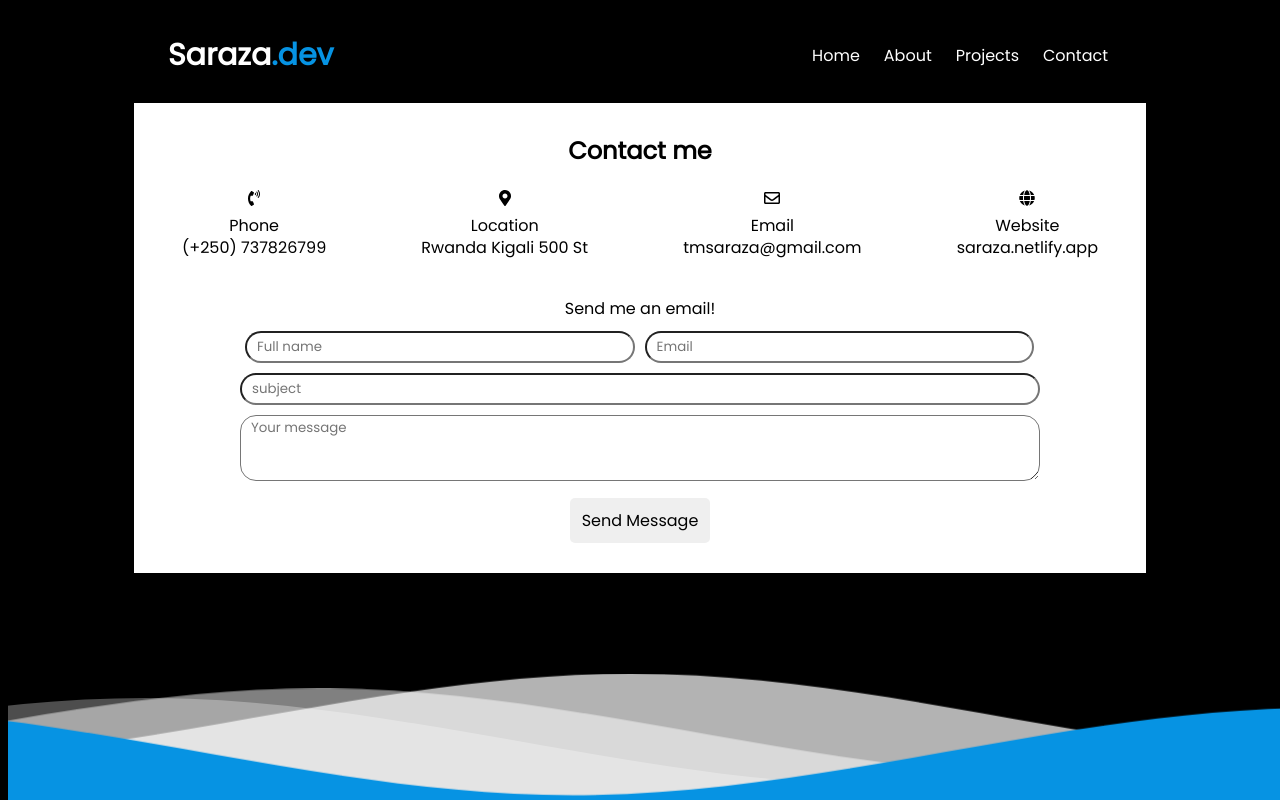
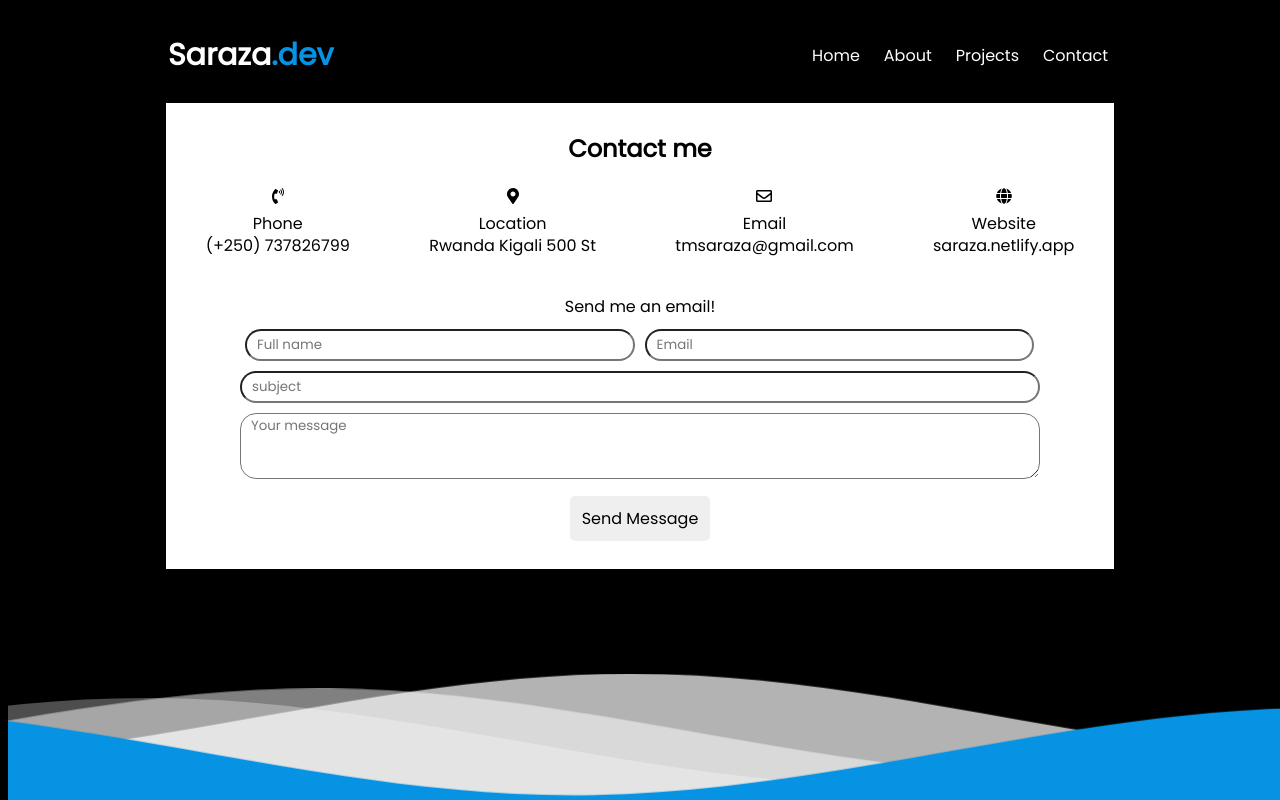
Before and after one commit to sarazaToussaint/Saraza-dev, a React (Create React App) app: page /Contact in a window 1280 px wide. Built offline with nearby package versions, Linux system fonts and the light colour scheme.

Commit message:
Make some changes on the form

```diff
--- a/src/components/Contact.module.css
+++ b/src/components/Contact.module.css
@@ -1,8 +1,8 @@
 .contactContainer {
   background-color: white;
-  width: 80%;
+  width: 75%;
   margin: auto;
-  padding: 10px 0;
+  padding: 8px 0;
 }
 
 .contactDetails {
```
